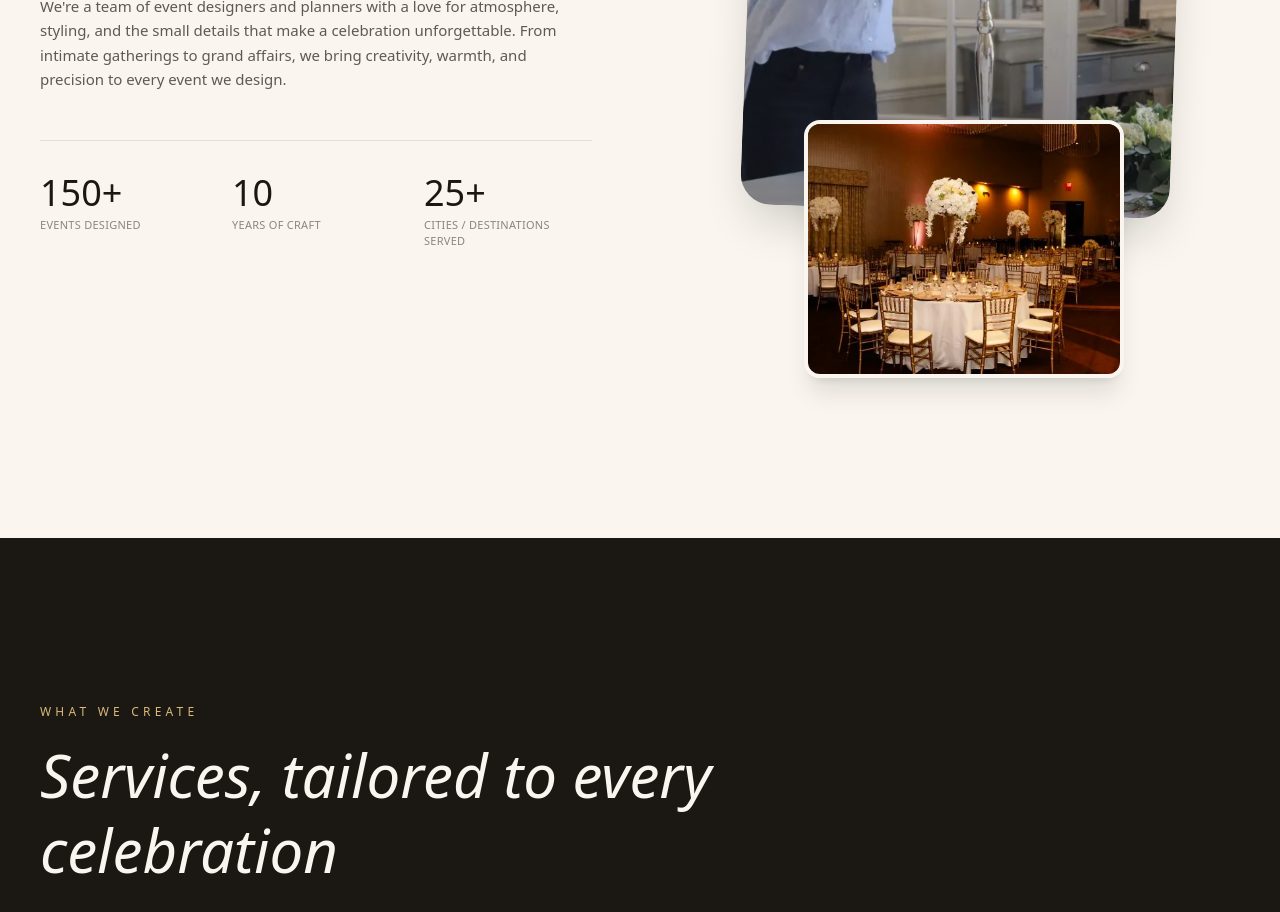
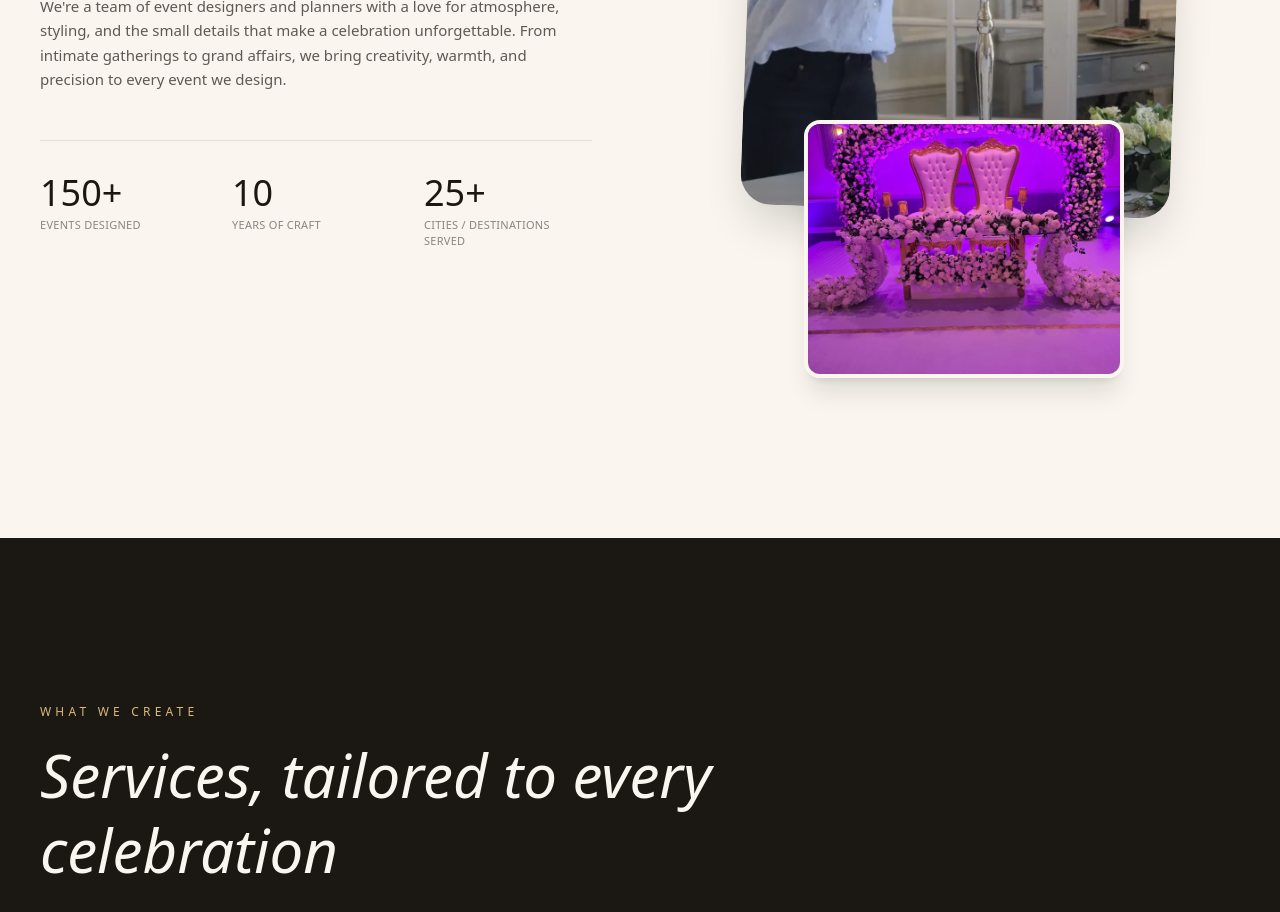
Before and after one commit to stevoamil/event-masterpiece-plus, a Next.js app: page / in a window 1280 px wide. Shown: the part 2280-3192 px from the top of the page. Built offline with nearby package versions, Linux system fonts and the light colour scheme.

Commit message:
Swap About section small-frame photo to the floral throne setup

```diff
--- a/src/components/sections/about-section.tsx
+++ b/src/components/sections/about-section.tsx
@@ -92,7 +92,7 @@ export default function AboutSection() {
             transition={{ duration: 0.6, delay: 0.3 }}
             className="relative z-10 mx-auto -mt-16 w-4/5 max-w-xs overflow-hidden rounded-2xl border-4 border-beige-50 shadow-xl sm:-mt-20"
           >
-            <Image src="/images/about-ballroom-reception.webp" alt="Elegant ballroom reception styling" width={800} height={640} className="aspect-[5/4] w-full object-cover" />
+            <Image src="/images/about-throne-setup.webp" alt="Floral throne reception setup" width={800} height={640} className="aspect-[5/4] w-full object-cover" />
           </motion.div>
         </div>
       </div>
```
Also changed, not shown: public/images/about-ballroom-reception.webp (deleted), public/images/about-throne-setup.webp (added).
